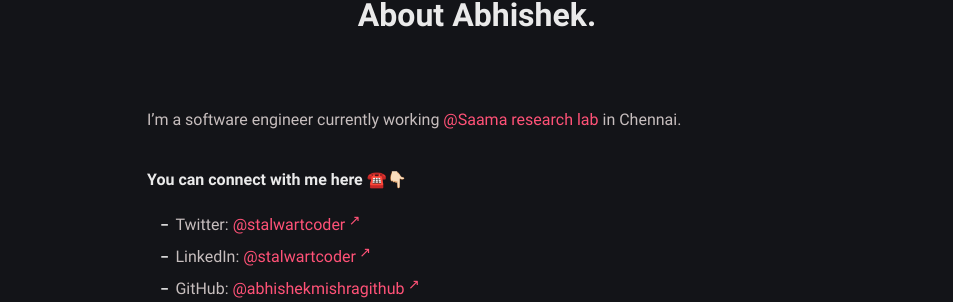
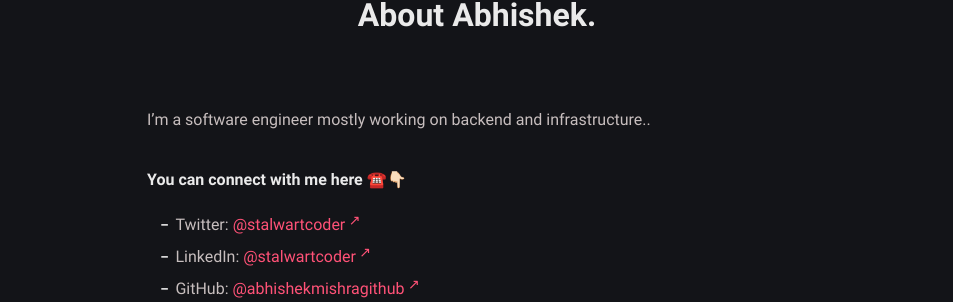
Before and after one commit to abhishekmishragithub/Jekyll-site, a Jekyll site: the page built from about.md, in a window 1280 px wide. Shown: the part 196-498 px from the top of the page, without its empty margins (163-1116 px from the left). Built offline with Jekyll 4.4.1, drawn with Linux system fonts in a browser that asks for light colours.

Commit message:
Update bio

```diff
--- a/about.md
+++ b/about.md
@@ -6,7 +6,7 @@ excerpt: Hello Folks, I'm a software engineer currently working @Saama research
 comments: false
 ---
 
-I'm a software engineer currently working [@Saama research lab](https://github.com/saamaresearch) in Chennai.
+I'm a software engineer mostly working on backend and infrastructure..
 
 **You can connect with me here ☎️👇🏻**
 
```
